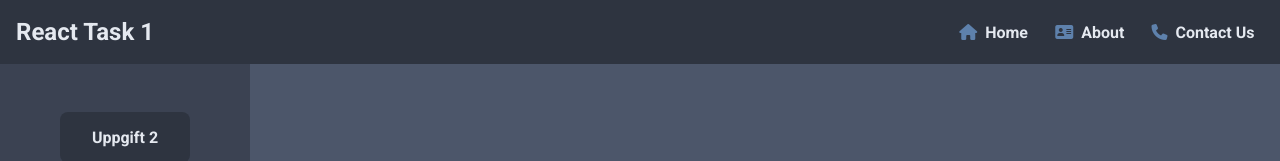
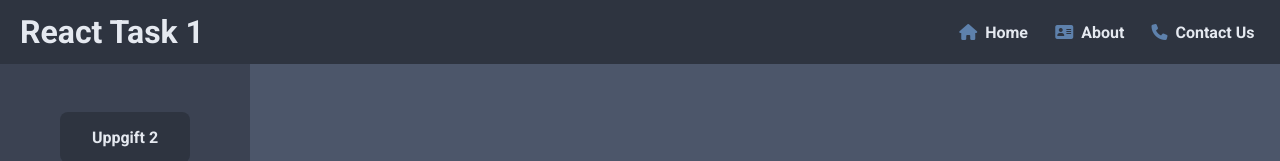
Before and after one commit to frreri/f25d-react-task1, a React (Vite) app: page / in a window 1280 px wide. Shown: the top 161 px of the page. Built offline with nearby package versions, Linux system fonts and the light colour scheme.

Commit message:
small fixes

```diff
--- a/src/App.jsx
+++ b/src/App.jsx
@@ -8,7 +8,7 @@ function App() {
   // Setting mediaQuery eventlistener after first render, to
   // set isMobile state dynamically, in addition to media query in css file
   useEffect(() => {
-    const mediaQuery = window.matchMedia("(max-width: 500px)");
+    const mediaQuery = window.matchMedia("(max-width: 540px)");
     const setMode = (e) => {
       setIsMobile(e.matches);
     };
--- a/src/components/navbar/BurgerButton.jsx
+++ b/src/components/navbar/BurgerButton.jsx
@@ -4,7 +4,7 @@ function BurgerButton({ onClick, open }) {
   return (
     <button className="burger-button" onClick={onClick}>
       {open ? (
-        <i class="fa-solid fa-xmark"></i>
+        <i className="fa-solid fa-xmark"></i>
       ) : (
         <i className="fa-solid fa-bars"></i>
       )}
--- a/src/components/navbar/NavBar.css
+++ b/src/components/navbar/NavBar.css
@@ -6,6 +6,11 @@
   align-items: center;
   padding: 0 1rem;
   position: relative;
+}
+
+.nav-header {
+  font-size: 2rem;
+  margin: 4px;
 }
 
 .nav-menu {
--- a/src/components/navbar/NavBar.jsx
+++ b/src/components/navbar/NavBar.jsx
@@ -15,7 +15,7 @@ function NavBar({ isMobile }) {
   // Using short circuiting && to set classes depending on isMobile and showMobileMenu
   return (
     <nav className="nav-bar">
-      <h1>React Task 1</h1>
+      <h1 className="nav-header">React Task 1</h1>
       <ul
         className={`nav-menu${isMobile ? " nav-menu--mobile" : ""}${
           isMobile && !showMobileMenu ? " hidden" : ""
```
